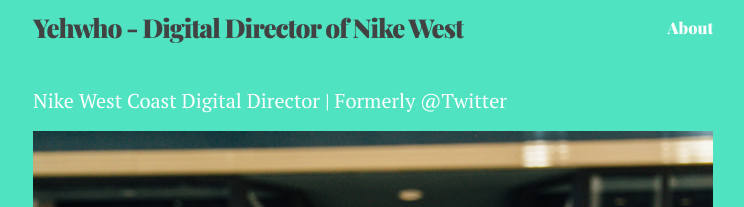
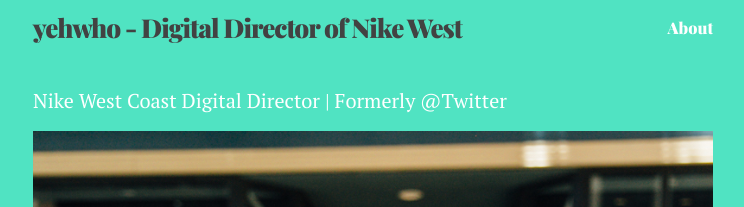
Before and after one commit to PHironaka/yehwho, a Jekyll site: the page built from index.html, in a window 1280 px wide. Shown: the top 207 px of the page, without its empty margins (267-1011 px from the left). Built offline with Jekyll 4.4.1, drawn with Linux system fonts in a browser that asks for light colours; some of the changed text lies outside the part shown.

```diff
--- a/_config.yml
+++ b/_config.yml
@@ -1,5 +1,5 @@
 ---
-title: Yehwho - Digital Director of Nike West
+title: yehwho - Digital Director of Nike West
 timezone: UTC
 collections:
   posts:
```
